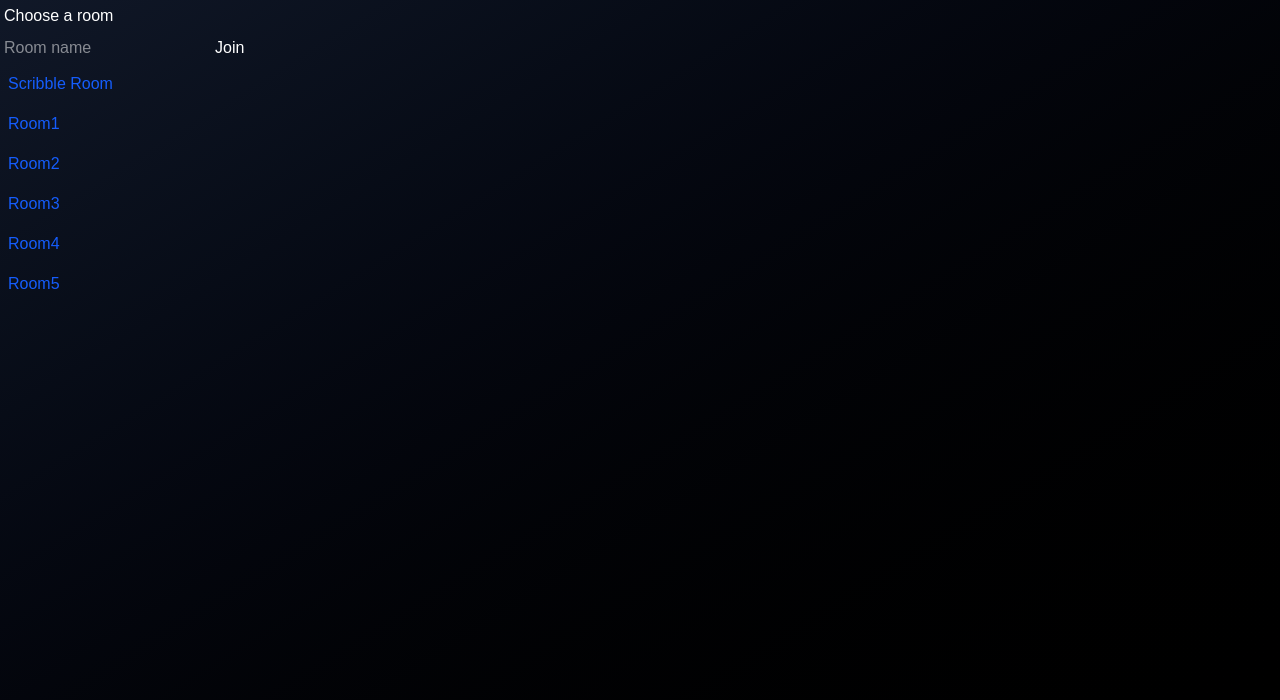
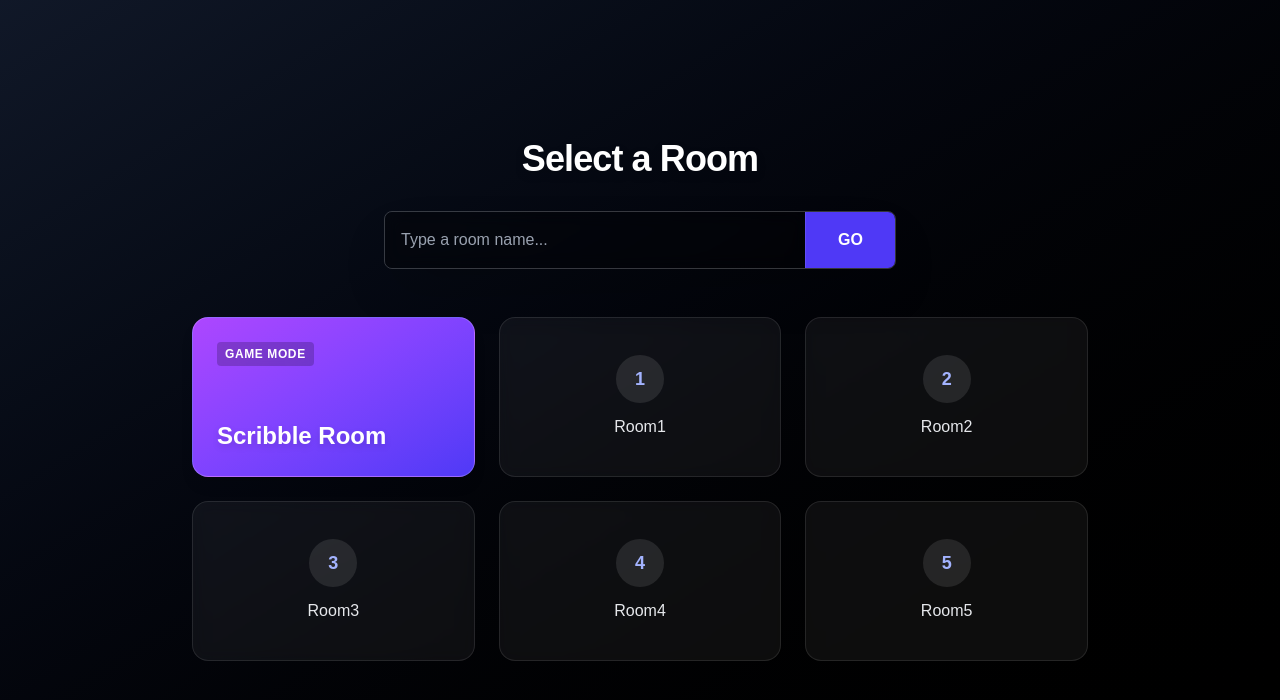
Before and after one commit to jakkrol/SyncBoard, a Next.js app in the folder frontend/: page / in a window 1280 px wide. Shown: the top 700 px of the page. Built offline with nearby package versions, Linux system fonts and the light colour scheme; no server answers.

Commit message:
style lobby

```diff
--- a/frontend/src/app/page.tsx
+++ b/frontend/src/app/page.tsx
@@ -21,22 +21,59 @@ export default function RoomSelect() {
     const roomToJoin = r || room;
     if (!roomToJoin) return;
     router.push(`/scrible/${roomToJoin}`);
-  }
+  };
 
   return (
-    <div>
-      <p className="p-1">Choose a room</p>
-      <input className="m-1" value={room} onChange={e => setRoom(e.target.value)} placeholder="Room name" />
-      <button onClick={() => joinRoom()}>Join</button>
+    <div className="min-h-screen flex flex-col items-center justify-center p-6 text-white">
 
-      <div className="flex flex-col items-start">
-        <p className="m-2 font-medium text-blue-600 dark:text-blue-500 hover:underline cursor-pointer" onClick={() => joinScribleRoom("scribleRoom1")}>Scribble Room</p>
+      <h1 className="text-4xl font-bold mb-8 tracking-tight drop-shadow-lg">
+        Select a Room
+      </h1>
 
-        <p className="m-2 font-medium text-blue-600 dark:text-blue-500 hover:underline cursor-pointer" onClick={() => joinRoom("room1")}>Room1</p>
-        <p className="m-2 font-medium text-blue-600 dark:text-blue-500 hover:underline cursor-pointer" onClick={() => joinRoom("room2")}>Room2</p>
-        <p className="m-2 font-medium text-blue-600 dark:text-blue-500 hover:underline cursor-pointer" onClick={() => joinRoom("room3")}>Room3</p>
-        <p className="m-2 font-medium text-blue-600 dark:text-blue-500 hover:underline cursor-pointer" onClick={() => joinRoom("room4")}>Room4</p>
-        <p className="m-2 font-medium text-blue-600 dark:text-blue-500 hover:underline cursor-pointer" onClick={() => joinRoom("room5")}>Room5</p>
+      <div className="w-full max-w-lg flex shadow-2xl rounded-lg mb-12 overflow-hidden border border-white/20">
+        <input
+          className="flex-1 p-4 bg-black/30 backdrop-blur-sm text-white placeholder-gray-400 outline-none focus:bg-black/50 transition-colors"
+          value={room}
+          onChange={(e) => setRoom(e.target.value)}
+          placeholder="Type a room name..."
+        />
+        <button
+          onClick={() => joinRoom()}
+          className="bg-indigo-600 px-8 font-semibold hover:bg-indigo-500 transition-colors border-l border-white/10"
+        >
+          GO
+        </button>
+      </div>
+
+      {/* Cards Grid */}
+      <div className="grid grid-cols-2 md:grid-cols-3 gap-6 w-full max-w-4xl">
+
+        <div
+          onClick={() => joinScribleRoom("scribleRoom1")}
+          className="cursor-pointer bg-gradient-to-br from-purple-500 to-indigo-600 p-6 rounded-2xl shadow-lg hover:shadow-purple-500/50 hover:-translate-y-1 transition-all text-white flex flex-col justify-between h-40 border border-white/20"
+        >
+          <span className="bg-black/20 backdrop-blur-md w-fit px-2 py-1 rounded text-xs font-bold uppercase tracking-wider">
+            Game Mode
+          </span>
+          <h3 className="text-2xl font-bold drop-shadow-md">Scribble Room</h3>
+        </div>
+
+        {["room1", "room2", "room3", "room4", "room5"].map((r, i) => (
+          <div
+            key={r}
+            onClick={() => joinRoom(r)}
+            className="group cursor-pointer bg-white/5 backdrop-blur-sm p-6 rounded-2xl border border-white/10 hover:bg-white/10 hover:border-indigo-400/50 hover:shadow-lg hover:shadow-indigo-500/20 transition-all flex flex-col justify-center items-center h-40"
+          >
+
+            <div className="w-12 h-12 bg-white/10 rounded-full flex items-center justify-center mb-3 group-hover:bg-indigo-500 group-hover:text-white transition-colors text-indigo-300">
+              <span className="font-bold text-lg">{i + 1}</span>
+            </div>
+
+            <p className="font-medium text-gray-200 capitalize group-hover:text-white">
+              {r}
+            </p>
+          </div>
+        ))}
       </div>
     </div>
   );
```
